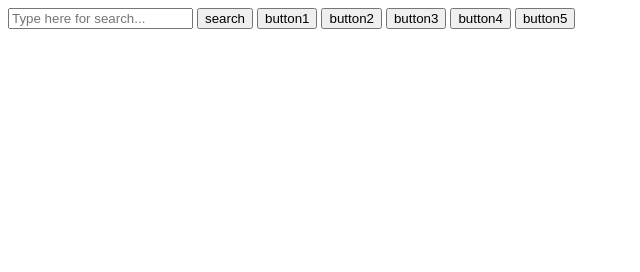
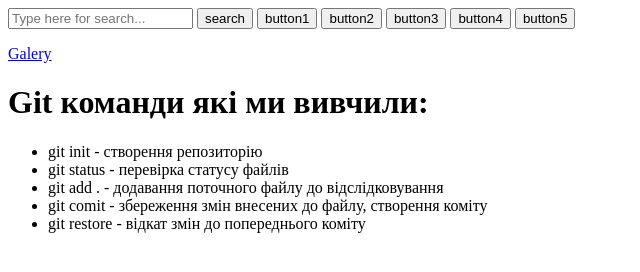
Before and after one commit to AlexZvada/-3, a plain HTML site: page index.html in a window 1280 px wide. Shown: the whole page, without its empty margins (0-640 px from the left). Drawn offline with Linux system fonts and the light colour scheme.

Commit message:
add main

```diff
--- a/index.html
+++ b/index.html
@@ -19,7 +19,28 @@
         </form>
     </header>
     <P>
-        <a href="galery.html"></a>
+        <a href="galery.html">Galery</a>
     </P>
+    <main>
+        <h1>Git команди які ми вивчили:</h1>
+        <ul>
+            <li>
+                git init - створення репозиторію
+            </li>
+            <li>
+                git status - перевірка статусу файлів
+            </li>
+            <li>
+                git add . - додавання поточного файлу до відслідковування
+            </li>
+            <li>
+                git comit - збереження змін внесених до файлу, створення коміту
+            </li>
+            <li>
+                git restore - відкат змін до попереднього коміту
+            </li>
+        </ul>
+
+    </main>
 </body>
 </html>
```
Also changed, not shown: galery.html (+3 -1 lines).
